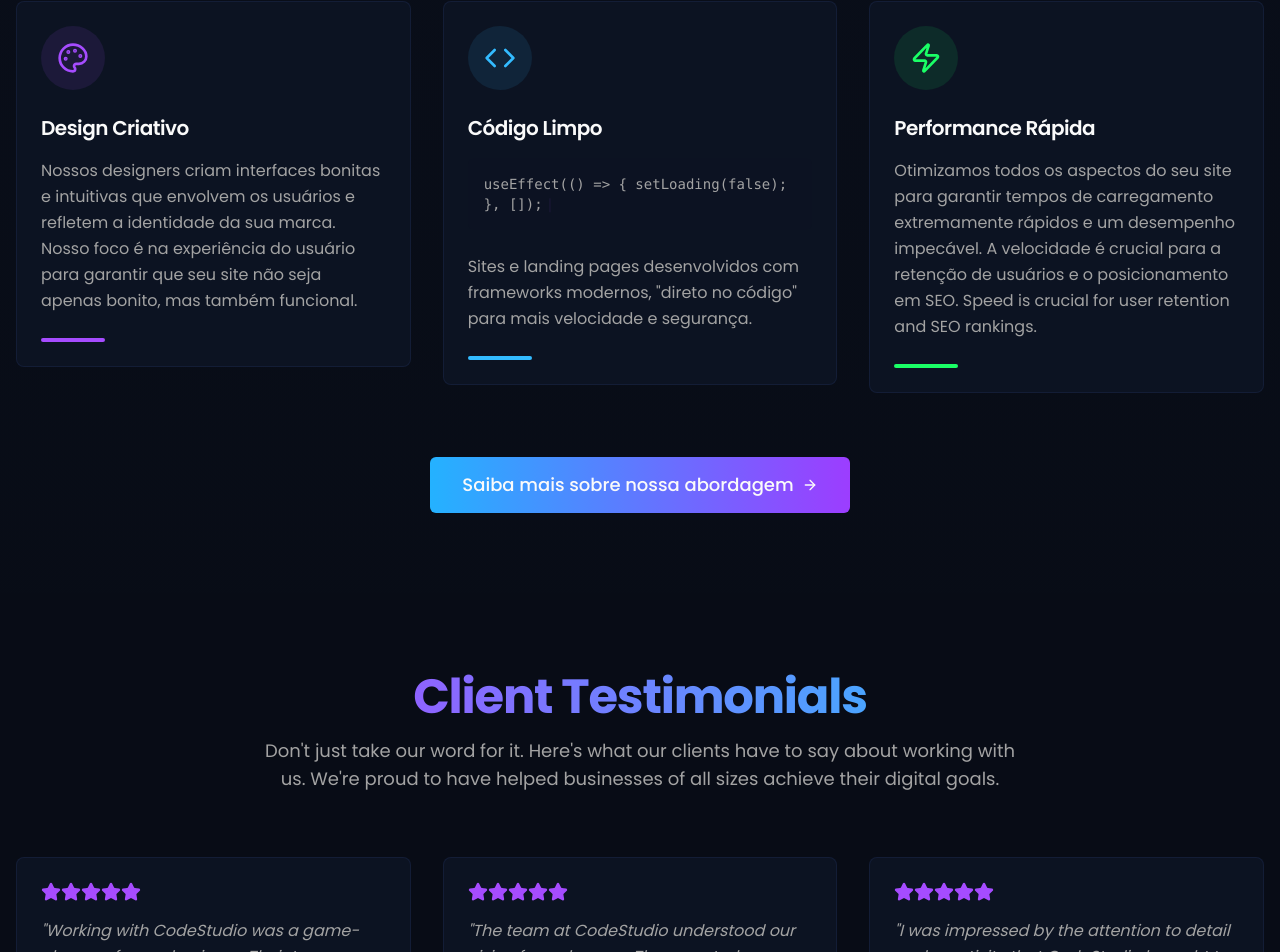
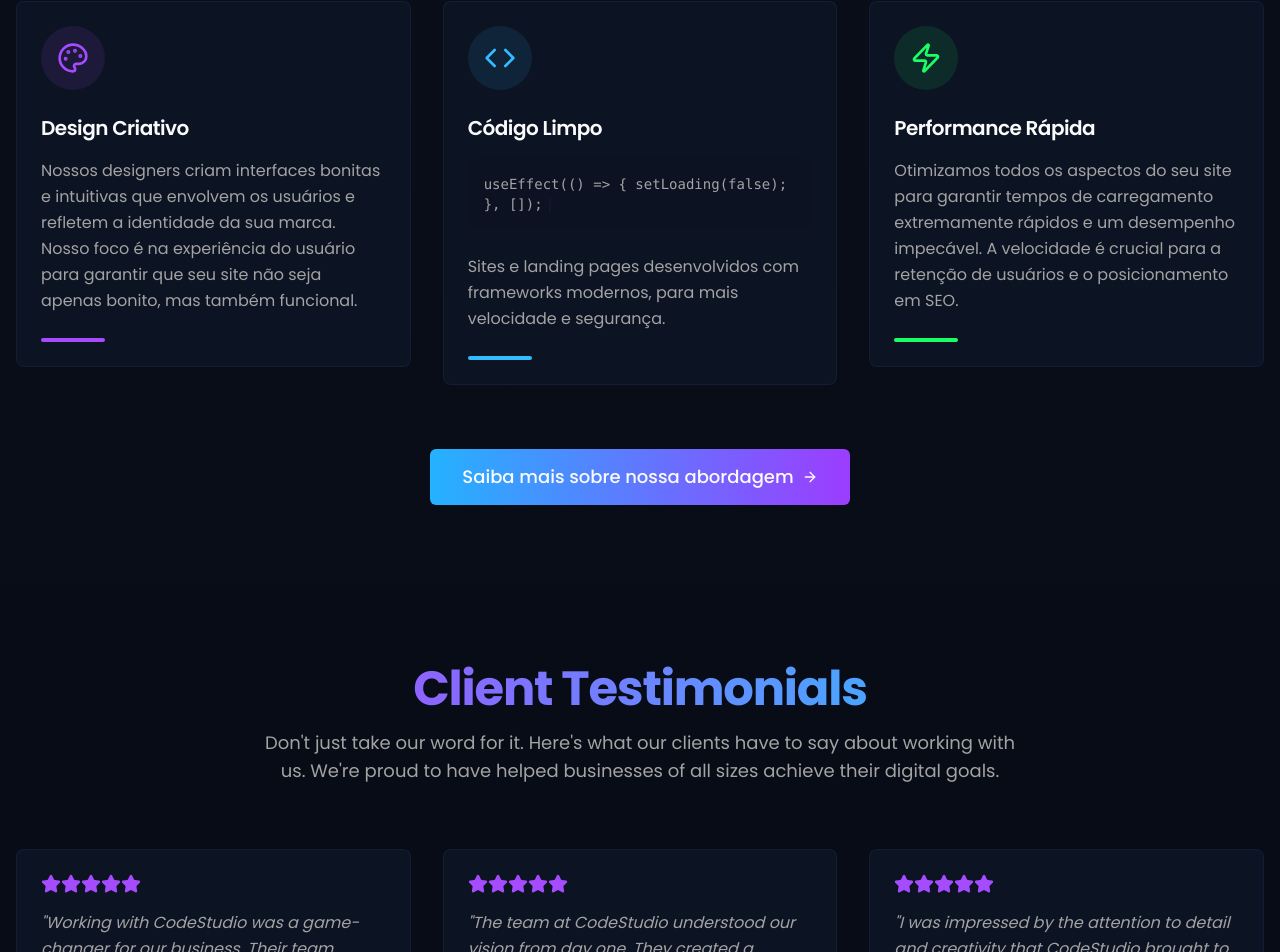
Before and after one commit to tiagojk13/wevolt, a Next.js app: page / in a window 1280 px wide. Shown: the part 3803-4755 px from the top of the page. Built offline with nearby package versions, Linux system fonts and the light colour scheme.

Commit message:
Atualiza conteudo 4 value section

```diff
--- a/components/sections/value-proposition.tsx
+++ b/components/sections/value-proposition.tsx
@@ -79,7 +79,7 @@ export default function ValuePropositionSection() {
       />
     </div>
     <p className="mb-6 flex-grow text-muted-foreground">
-      Sites e landing pages desenvolvidos com frameworks modernos, "direto no código" para mais velocidade e segurança.
+      Sites e landing pages desenvolvidos com frameworks modernos, para mais velocidade e segurança.
     </p>
     <motion.div
       className="mt-auto h-1 w-16 rounded bg-secondary"
@@ -108,7 +108,6 @@ export default function ValuePropositionSection() {
 
               <p className="mb-6 flex-grow text-muted-foreground">
                 Otimizamos todos os aspectos do seu site para garantir tempos de carregamento extremamente rápidos e um desempenho impecável. A velocidade é crucial para a retenção de usuários e o posicionamento em SEO.
-                Speed is crucial for user retention and SEO rankings.
               </p>
 
               <motion.div
```
